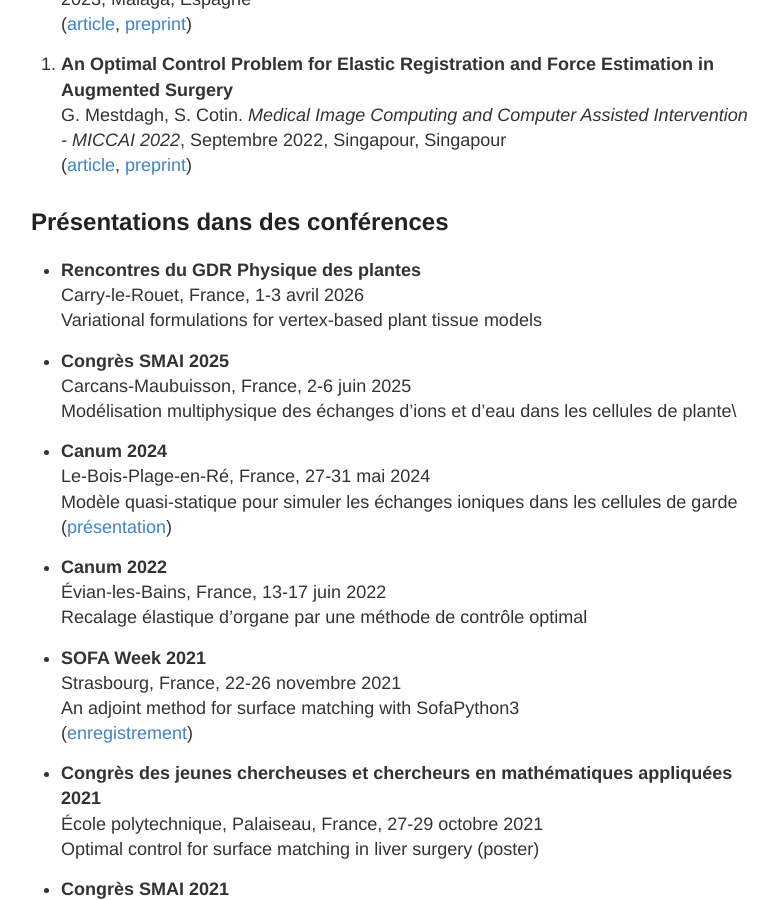
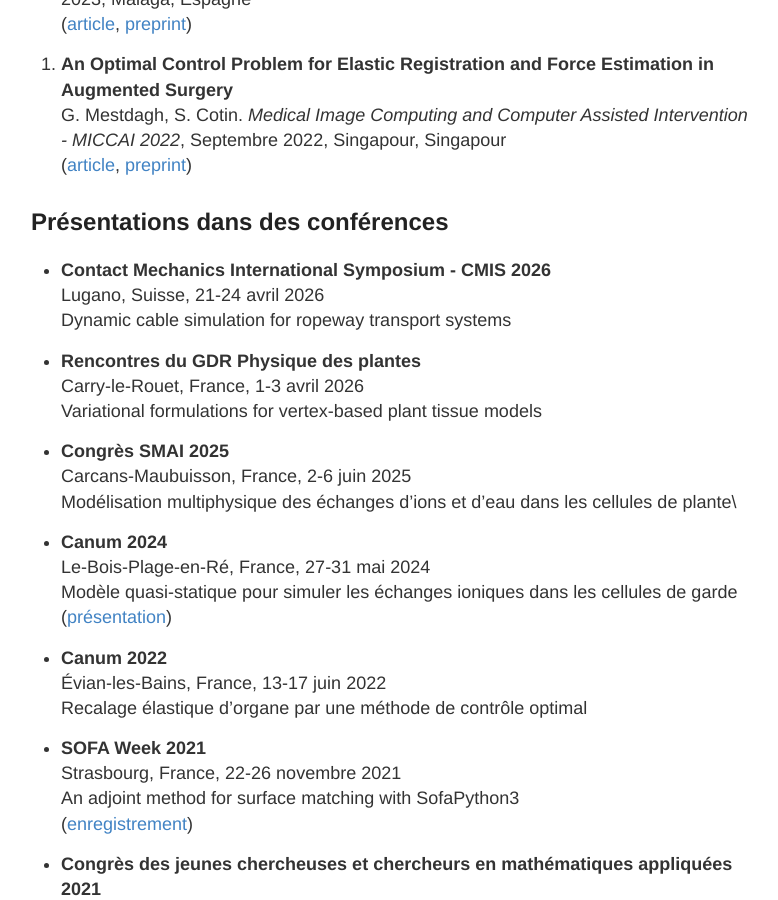
Before and after one commit to gmestdagh/gmestdagh.github.io, a Jekyll site: the page built from recherche.md, in a window 1280 px wide and 900 px high, scrolled down 982 px. Shown: the whole window, without its empty margins (249-1027 px from the left). Built offline with Jekyll 4.4.1, drawn with Linux system fonts in a browser that asks for light colours; our own code applies the rules of GitHub Pages for plain Markdown files.

Commit message:
Added CMIS2026

```diff
--- a/recherche.md
+++ b/recherche.md
@@ -54,6 +54,10 @@ permalink: /recherche/
      [preprint](https://hal.inria.fr/hal-03691913))
 
 ## Présentations dans des conférences
+
+- **Contact Mechanics International Symposium - CMIS 2026**\\
+  Lugano, Suisse, 21-24 avril 2026\\
+  Dynamic cable simulation for ropeway transport systems
 
 - **Rencontres du GDR Physique des plantes**\\
   Carry-le-Rouet, France, 1-3 avril 2026\\
```
Also changed, not shown: research.md (+4 -0 lines).
